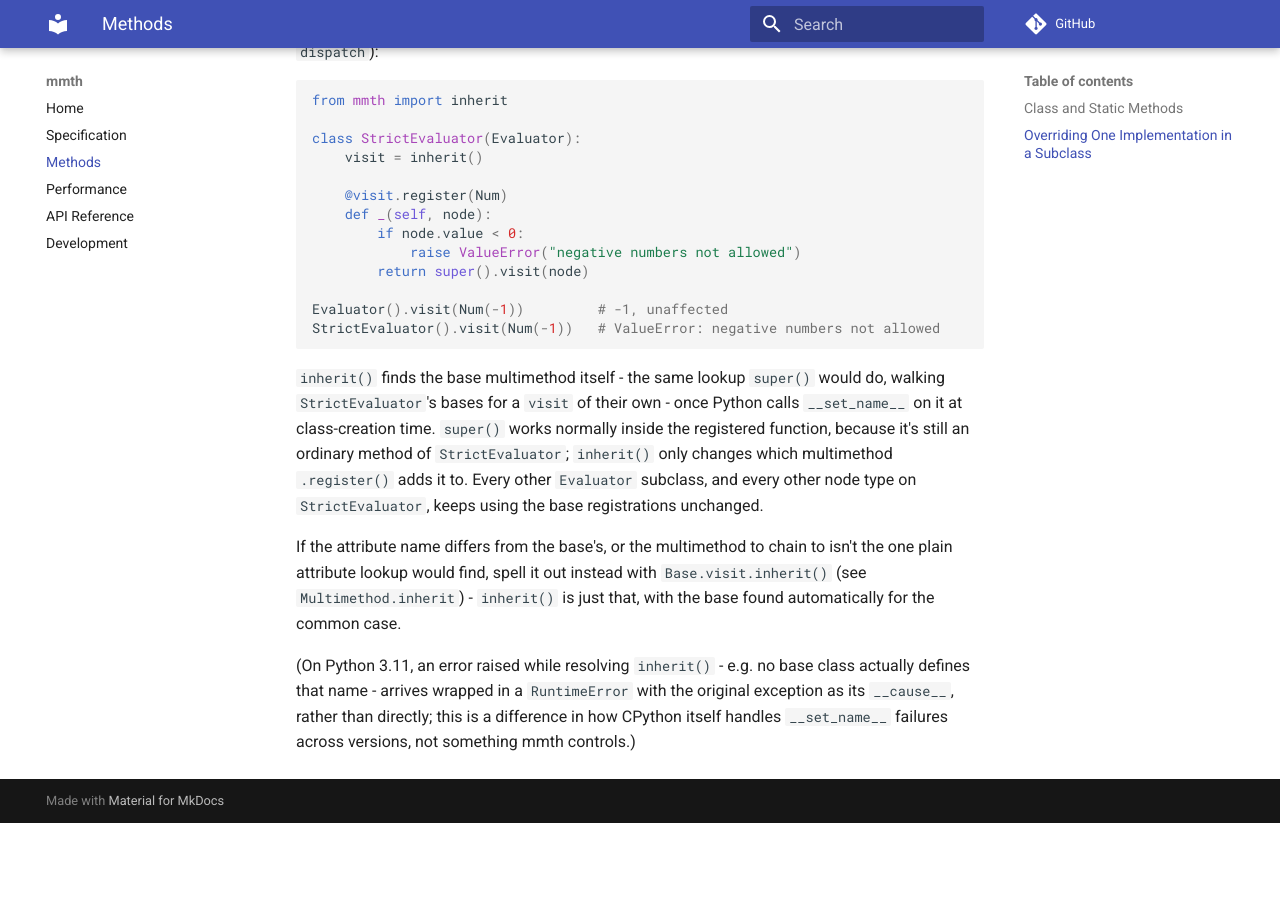
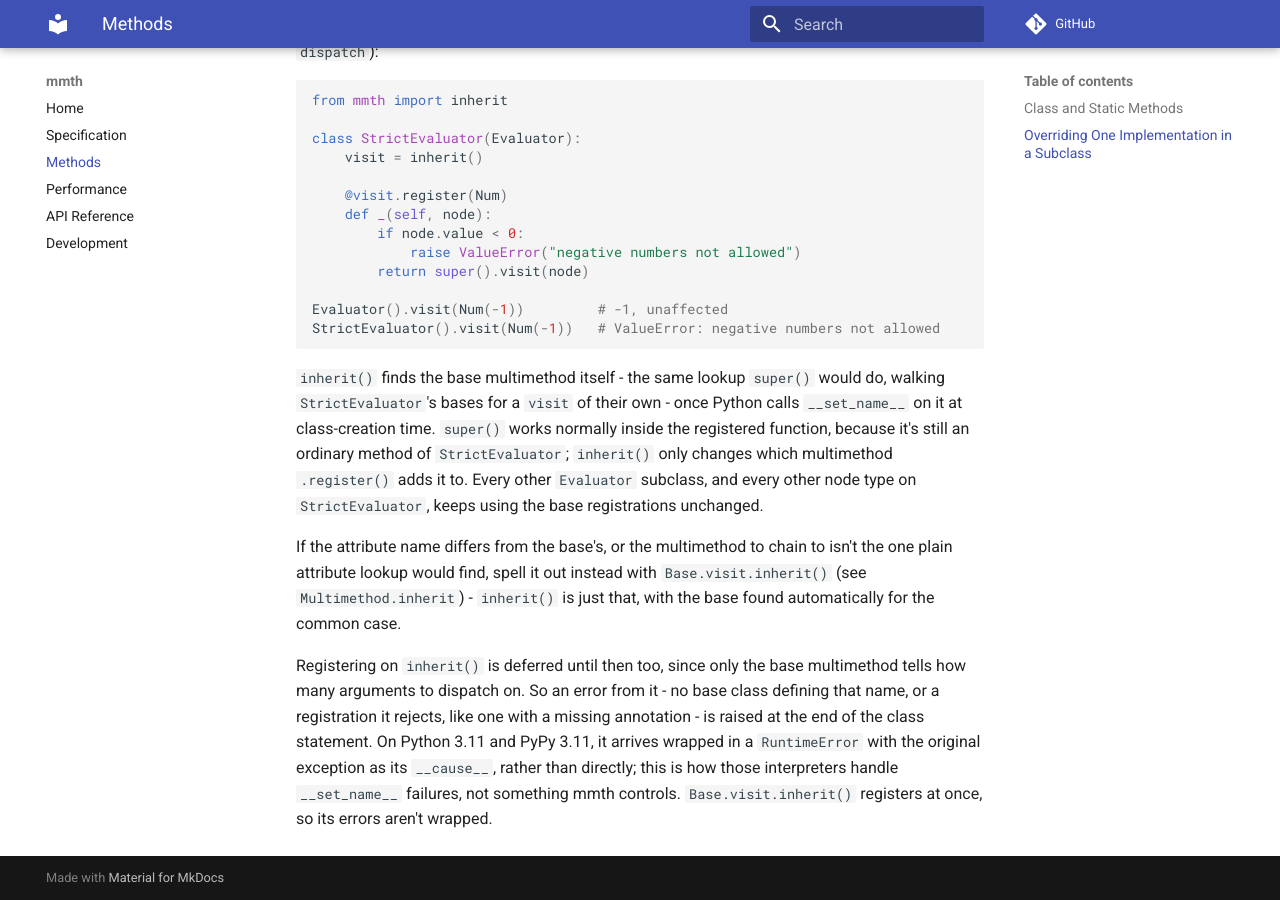
Before and after one commit to rlamy/mmth, an MkDocs documentation site: the page built from docs/methods.md, in a window 1280 px wide and 900 px high, scrolled down 2282 px. Built offline with MkDocs 1.6.1 and Material for MkDocs 9.7.7, drawn with Linux system fonts in a browser that asks for light colours; comment, search, counter and statistics services are not loaded; before the commit the page ends 3105 px from its top, so only the background shows below that.

Commit message:
Document where inherit()'s registration errors arrive
Registrations on inherit() run when the class is created, so their
errors are raised from __set_name__, which Python 3.11 and PyPy 3.11
wrap in a RuntimeError. The docs only mentioned this on CPython 3.11,
for a missing base. Cover both, and point to Base.visit.inherit(),
whose errors aren't wrapped.

```diff
--- a/docs/methods.md
+++ b/docs/methods.md
@@ -143,8 +143,12 @@ to isn't the one plain attribute lookup would find, spell it out instead
 with `Base.visit.inherit()` (see `Multimethod.inherit`) - `inherit()` is
 just that, with the base found automatically for the common case.
 
-(On Python 3.11, an error raised while resolving `inherit()` - e.g. no
-base class actually defines that name - arrives wrapped in a
-`RuntimeError` with the original exception as its `__cause__`, rather than
-directly; this is a difference in how CPython itself handles `__set_name__`
-failures across versions, not something mmth controls.)
+Registering on `inherit()` is deferred until then too, since only the base
+multimethod tells how many arguments to dispatch on. So an error from it -
+no base class defining that name, or a registration it rejects, like one
+with a missing annotation - is raised at the end of the class statement.
+On Python 3.11 and PyPy 3.11, it arrives wrapped in a `RuntimeError` with
+the original exception as its `__cause__`, rather than directly; this is
+how those interpreters handle `__set_name__` failures, not something mmth
+controls. `Base.visit.inherit()` registers at once, so its errors aren't
+wrapped.
```
